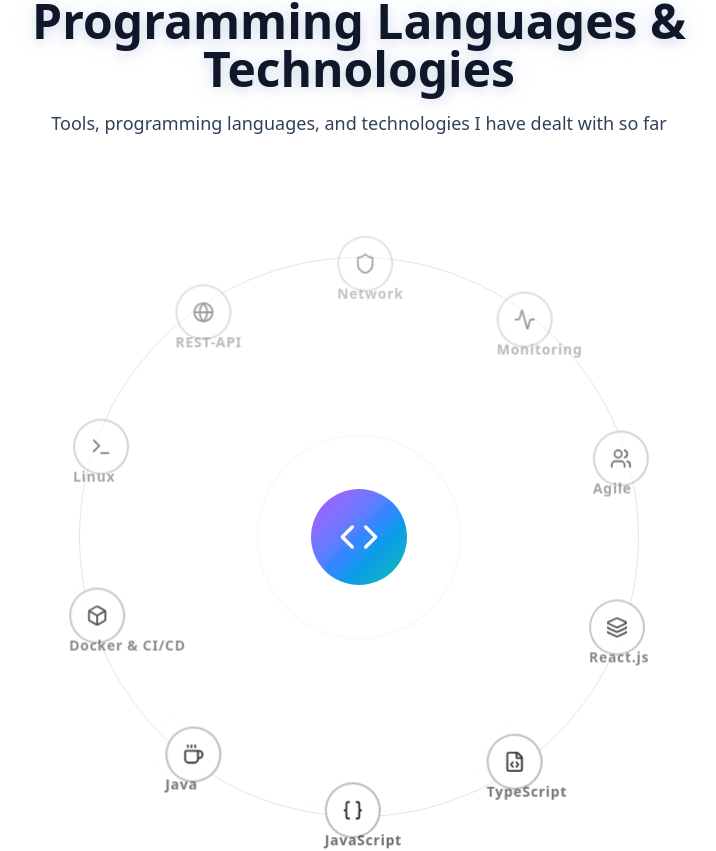
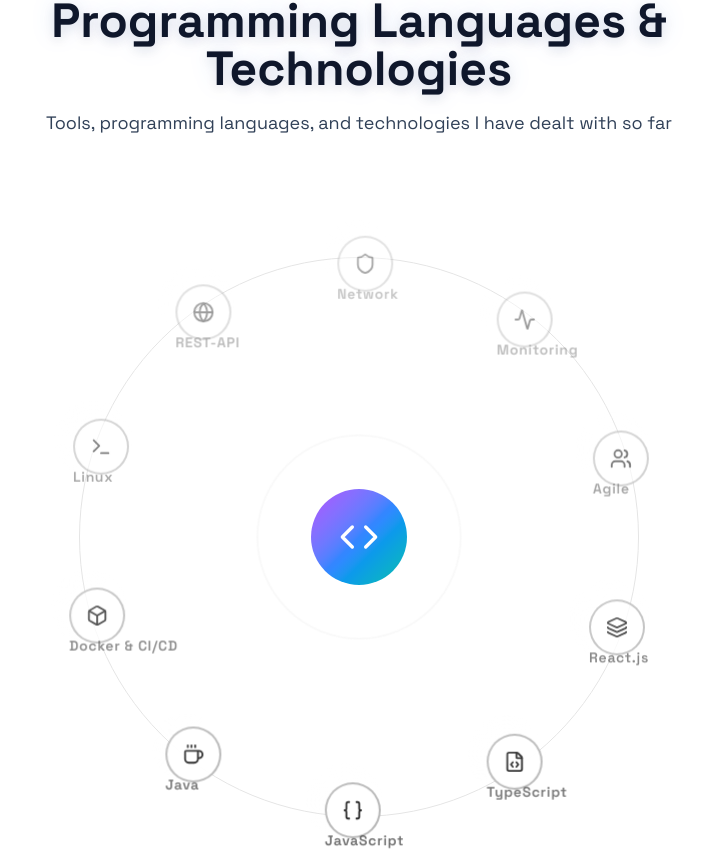
Before and after one commit to Samusn/portfolio_samuel_soun, a Next.js app: page /me in a window 1280 px wide. Shown: the part 938-1789 px from the top of the page, without its empty margins (281-997 px from the left). Built offline with nearby package versions, Linux system fonts and the light colour scheme.

Commit message:
refactor: cleanup skills orbit

```diff
--- a/src/app/blog/page.tsx
+++ b/src/app/blog/page.tsx
@@ -26,7 +26,7 @@
       <nav className="fixed top-0 left-0 right-0 z-40 flex items-center px-4 py-4 sm:px-6">
         <Link
           href="/"
-          className="inline-flex items-center gap-2 rounded-2xl border border-slate-200 bg-white/80 px-4 py-2.5 text-sm font-semibold text-slate-700 shadow-sm backdrop-blur transition-all duration-200 active:scale-95 md:hover:border-slate-300 md:hover:bg-slate-100 dark:border-slate-700 dark:bg-slate-800/80 dark:text-slate-300 dark:md:hover:border-slate-600 dark:md:hover:bg-slate-700"
+          className="inline-flex items-center gap-2 rounded-2xl border border-slate-200 bg-white/80 px-4 py-2.5 text-sm font-semibold font-sans text-slate-700 shadow-sm backdrop-blur transition-all duration-200 active:scale-95 md:hover:border-slate-300 md:hover:bg-slate-100 dark:border-slate-700 dark:bg-slate-800/80 dark:text-slate-300 dark:md:hover:border-slate-600 dark:md:hover:bg-slate-700"
         >
           <IconArrowLeft size={16} />
           Portfolio
--- a/src/app/globals.css
+++ b/src/app/globals.css
@@ -6,7 +6,7 @@
 @theme inline {
   --color-background: var(--background);
   --color-foreground: var(--foreground);
-  --font-sans: var(--font-geist-sans);
+  --font-sans: var(--font-space-grotesk);
   --font-mono: var(--font-geist-mono);
   --color-sidebar-ring: var(--sidebar-ring);
   --color-sidebar-border: var(--sidebar-border);
@@ -133,6 +133,6 @@
     @apply bg-background;
   }
   body {
-    @apply text-foreground;
+    @apply text-foreground font-sans;
   }
 }
--- a/src/app/layout.tsx
+++ b/src/app/layout.tsx
@@ -1,13 +1,14 @@
 import type { Metadata } from "next";
-import { Geist, Geist_Mono } from "next/font/google";
+import { Space_Grotesk, Geist_Mono } from "next/font/google";
 import "./globals.css";
 import { BGPattern } from "@/components/ui/bg-pattern";
 import { ThemeProvider } from "@/components/providers/theme-provider";
 import { ThemeToggle } from "@/components/ui/theme-toggle";
 
-const geistSans = Geist({
-  variable: "--font-geist-sans",
+const spaceGrotesk = Space_Grotesk({
+  variable: "--font-space-grotesk",
   subsets: ["latin"],
+  weight: ["300", "400", "500", "600", "700"],
 });
 
 const geistMono = Geist_Mono({
@@ -27,7 +28,7 @@
   return (
     <html lang="en" className="scroll-smooth" suppressHydrationWarning>
       <body
-        className={`${geistSans.variable} ${geistMono.variable} antialiased relative min-h-screen overflow-x-hidden`}
+        className={`${spaceGrotesk.variable} ${geistMono.variable} antialiased relative min-h-screen overflow-x-hidden`}
       >
         <ThemeProvider>
           <BGPattern
--- a/src/app/politics/blog/page.tsx
+++ b/src/app/politics/blog/page.tsx
@@ -26,7 +26,7 @@
       <nav className="fixed top-0 left-0 right-0 z-40 flex items-center px-4 py-4 sm:px-6">
         <Link
           href="/politics"
-          className="inline-flex items-center gap-2 rounded-2xl border border-slate-200 bg-white/80 px-4 py-2.5 text-sm font-semibold text-slate-700 shadow-sm backdrop-blur transition-all duration-200 active:scale-95 md:hover:border-slate-300 md:hover:bg-slate-100 dark:border-slate-700 dark:bg-slate-800/80 dark:text-slate-300 dark:md:hover:border-slate-600 dark:md:hover:bg-slate-700"
+          className="inline-flex items-center gap-2 rounded-2xl border border-slate-200 bg-white/80 px-4 py-2.5 text-sm font-semibold font-sans text-slate-700 shadow-sm backdrop-blur transition-all duration-200 active:scale-95 md:hover:border-slate-300 md:hover:bg-slate-100 dark:border-slate-700 dark:bg-slate-800/80 dark:text-slate-300 dark:md:hover:border-slate-600 dark:md:hover:bg-slate-700"
         >
           <IconArrowLeft size={16} />
           Politik
--- a/src/components/sections/about/skills-section.tsx
+++ b/src/components/sections/about/skills-section.tsx
@@ -55,13 +55,12 @@
     id: 4,
     title: "Java",
     date: "seit 2023",
-    content:
-      "Enterprise backend development and REST service implementation. Used at Swisscom for KeyCom and orchestration tooling.",
+    content: "Enterprise backend development and REST service implementation.",
     category: "Language",
     icon: Coffee,
     relatedIds: [7, 3],
-    status: "completed" as const,
-    energy: 75,
+    status: "in-progress" as const,
+    energy: 60,
   },
   {
     id: 5,
@@ -139,7 +138,10 @@
 
 export function SkillsSection() {
   return (
-    <section id="skills" className="flex flex-col items-center py-4 sm:py-10 min-h-[60vh] sm:min-h-screen">
+    <section
+      id="skills"
+      className="flex flex-col items-center py-4 sm:py-10 min-h-[60vh] sm:min-h-screen"
+    >
       <div className="mx-auto w-full max-w-5xl space-y-3 px-4 text-left sm:space-y-4 sm:px-6 md:text-center lg:px-12">
         <p className="text-xs font-semibold uppercase tracking-[0.4em] text-slate-500 sm:text-sm dark:text-slate-400">
           Competencies
@@ -147,13 +149,15 @@
         <h2
           className="text-3xl font-bold text-slate-900 sm:text-5xl dark:text-white"
           style={{
-            textShadow: "0 4px 12px rgba(15,23,42,0.1), 0 0 25px rgba(59,130,246,0.15)",
+            textShadow:
+              "0 4px 12px rgba(15,23,42,0.1), 0 0 25px rgba(59,130,246,0.15)",
           }}
         >
           Programming Languages & Technologies
         </h2>
         <p className="text-base text-slate-700 sm:text-lg dark:text-slate-300">
-          Tools, programming languages, and technologies I have dealt with so far
+          Tools, programming languages, and technologies I have dealt with so
+          far
         </p>
       </div>
       <RadialOrbitalTimeline timelineData={skillsData} />
--- a/src/components/ui/radial-orbital-timeline.tsx
+++ b/src/components/ui/radial-orbital-timeline.tsx
@@ -28,7 +28,7 @@
 
   relatedIds: number[];
 
-  status: "completed" | "in-progress" | "pending";
+  status?: "completed" | "in-progress" | "pending";
 
   energy: number;
 
@@ -536,12 +536,6 @@
 
                       <div className="flex justify-between items-center">
 
-                        <Badge className={`px-2 text-xs ${getStatusStyles(item.status)}`}>
-
-                          {item.status === "completed" ? "COMPLETE" : item.status === "in-progress" ? "IN PROGRESS" : "PENDING"}
-
-                        </Badge>
-
                         <span className="text-xs font-mono text-muted-foreground">{item.date}</span>
 
                       </div>
@@ -652,12 +646,6 @@
 
                 <div className="flex justify-between items-center">
 
-                  <Badge className={`px-2 text-xs ${getStatusStyles(item.status)}`}>
-
-                    {item.status === "completed" ? "COMPLETE" : item.status === "in-progress" ? "IN PROGRESS" : "PENDING"}
-
-                  </Badge>
-
                   <div className="flex items-center gap-2">
 
                     <span className="text-xs font-mono text-muted-foreground">{item.date}</span>
```
